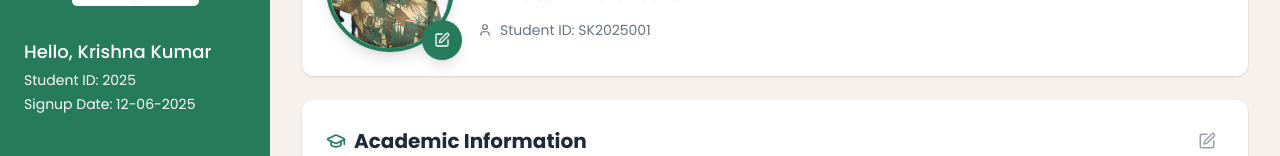
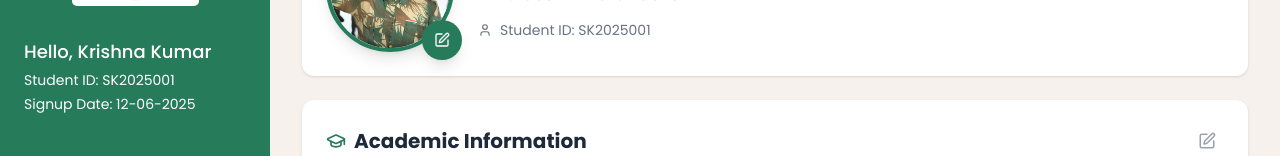
Before and after one commit to dipakokate22/Sainik-Updated, a Next.js app: page /StudentDashboard/profile in a window 1280 px wide. Shown: the part 204-360 px from the top of the page. Built offline with nearby package versions, Linux system fonts and the light colour scheme; no server answers.

Commit message:
Student Id

```diff
--- a/src/app/StudentDashboard/Sidebar.tsx
+++ b/src/app/StudentDashboard/Sidebar.tsx
@@ -88,7 +88,7 @@ const Sidebar = ({ activePage }: SidebarProps) => {
         </div>
         <div className="text-sm space-y-1">
           <h2 className="font-medium text-lg">Hello, Krishna Kumar</h2>
-          <p>Student ID: 2025</p>
+          <p>Student ID: SK2025001</p>
           <p>Signup Date: 12-06-2025</p>
         </div>
         <nav className="flex flex-col gap-1 mt-4">
```
